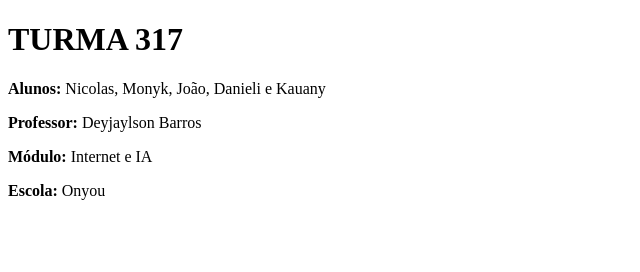
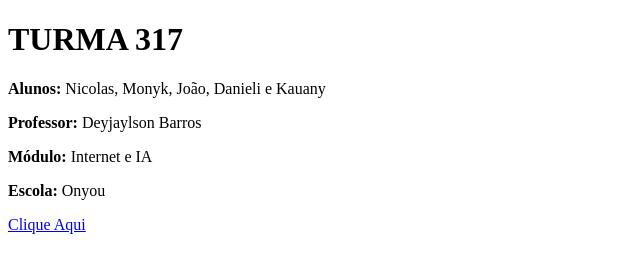
Before and after one commit to nickgomesaugusto-debug/Nick.github.io, a plain HTML site: page index.html in a window 1280 px wide. Shown: the whole page, without its empty margins (0-640 px from the left). Drawn offline with Linux system fonts and the light colour scheme.

Commit message:
Update index.html

```diff
--- a/index.html
+++ b/index.html
@@ -1,16 +1,20 @@
 <!DOCTYPE html>
+
 <html lang="pt-br">
 <head>
+
 	<meta charset="UTF-8">
   <title> TURMA 317 </title>
     </head>
 <body>
   <div class="card">
     <h1> TURMA 317 </h1>
+
     <p> <b> Alunos: </b>
       Nicolas, Monyk, João, Danieli e Kauany </p>
 
     <p> <b> Professor: </b> Deyjaylson Barros </p>
         <p> <b> Módulo: </b> Internet e IA </p>
         <p> <b> Escola: </b> Onyou </p>
-    </body>
+   <a href= https://drive.google.com/drive/folders/1hfMnWqgSgQ7-qFQMudCmqoPMcW2xF7Us?hl=pt-br target="_blank"> Clique Aqui </a>
+</body>
```
